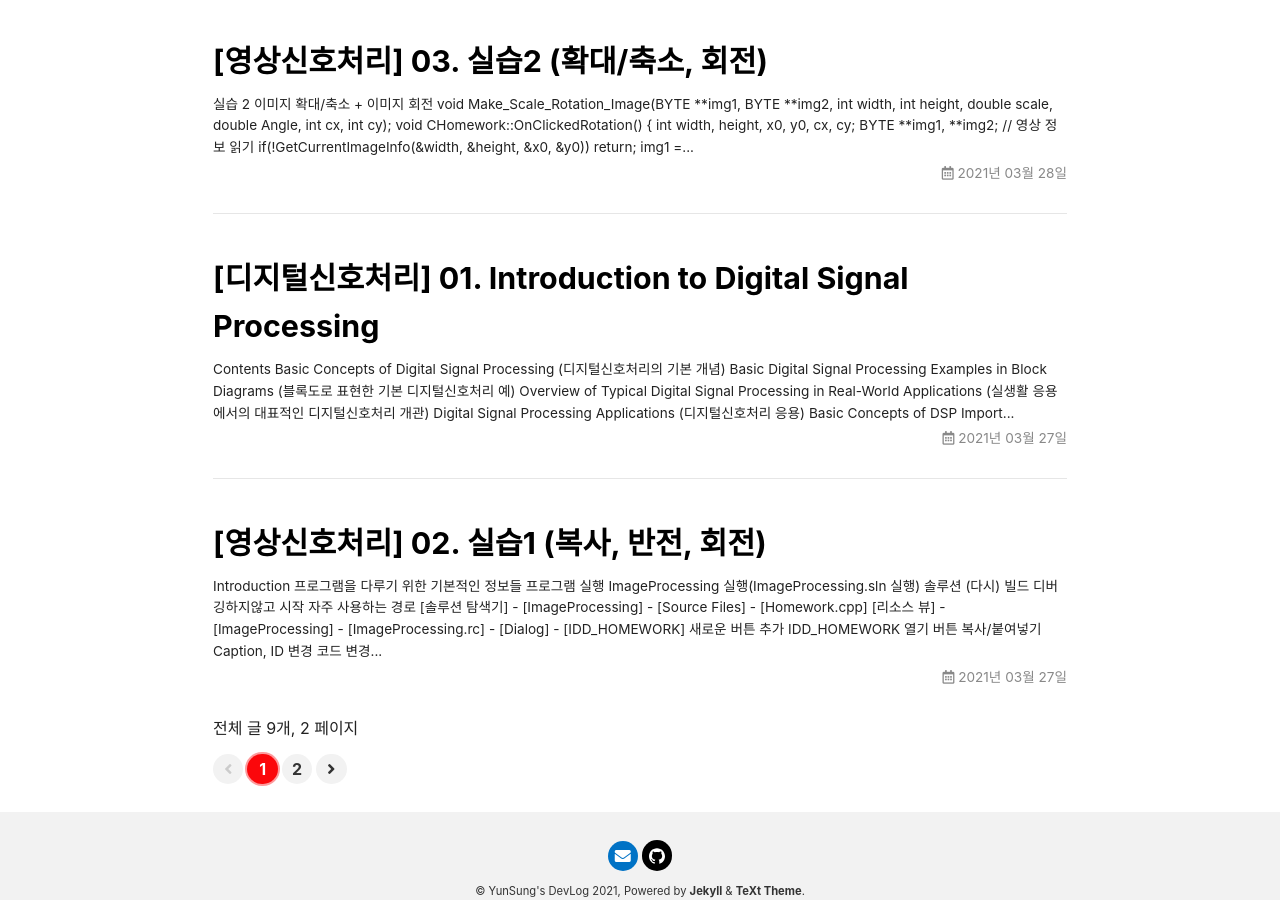
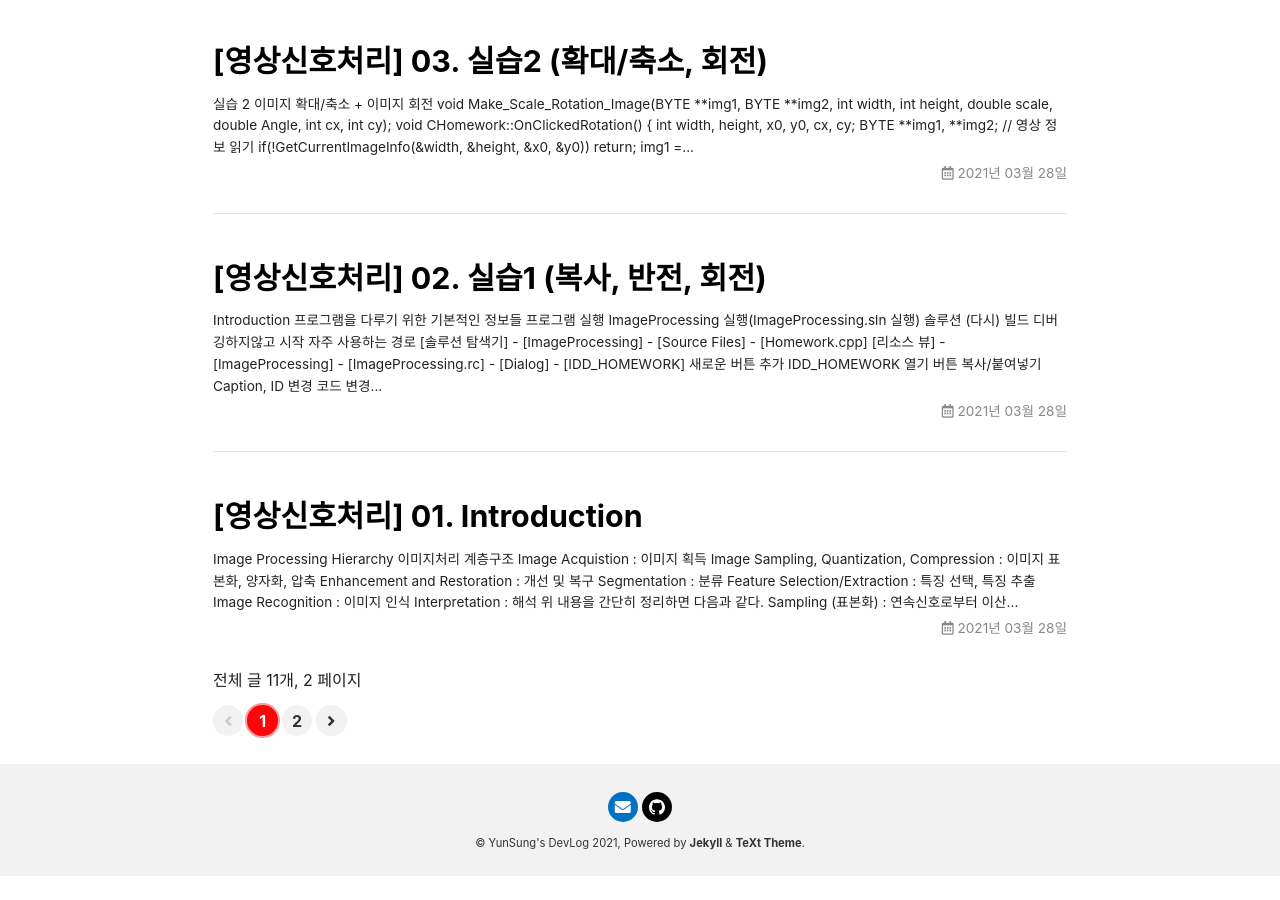
Before and after one commit to YunSung-Choi97/YunSung-Choi97.github.io, a Jekyll site: the page built from index.html, in a window 1280 px wide and 900 px high, scrolled down 1196 px. Built offline with Jekyll 4.4.1, drawn with Linux system fonts in a browser that asks for light colours; nearby versions of some CDN libraries; the list of posts is cut into pages by our own code; after the commit the page ends 2072 px from its top, so only the background shows below that; part of the change alters nothing that is shown.

Commit message:
Digital Image Processing 01 ~ 03

````diff
--- /dev/null
+++ b/_posts/Digital Image Processing/2021-03-28-DIP01.md
@@ -0,0 +1,61 @@
+---
+title: "[영상신호처리] 01. Introduction"
+layout: article
+aside: false
+sidebar: false
+categories: [KyungHee Univ., C++, Digital Image Processing]
+license: false
+show_subscribe: false
+show_title: true
+---
+
+## Image Processing Hierarchy
+
+### 이미지처리 계층구조
+
+![슬라이드0001](https://user-images.githubusercontent.com/79047370/112719892-b3aaed80-8f3e-11eb-86df-884c5e9a2aa3.jpg)
+
+- Image Acquistion : 이미지 획득
+- Image Sampling, Quantization, Compression : 이미지 표본화, 양자화, 압축
+- Enhancement and Restoration : 개선 및 복구
+- Segmentation : 분류
+- Feature Selection/Extraction : 특징 선택, 특징 추출
+- Image Recognition : 이미지 인식
+- Interpretation : 해석
+
+위 내용을 간단히 정리하면 다음과 같다.
+
+> Sampling (표본화) : 연속신호로부터 이산신호를 얻어내는 과정<br>
+ Quantization (양자화) : 이산신호로부터 디지털신호로 변환하는 과정<br>
+ Compression : 데이터를 압축하는 과정<br>
+ Enhancement and Restoration : 흐릿한 부분을 선명하게, 노이즈가 많은 부분을 노이즈가 적게 만드는 과정이다. 조금 더 좋게 바꾸는 것과 원래와 비슷하게 바꾸는 것이라는 점에서 둘은 다른 점이 꽤나 있다.<br>
+ Segmentation : 이미지를 분류하는 과정으로 객체들, 배경 등을 구분한다.<br>
+ Feature Selection/Extraction : 얻어낸 데이터들이 유용한 데이터인지 확인하고 추출해낸다.<br>
+ Image Recognition : 추출한 데이터를 기반으로 이미지를 인식한다.
+ Interpretation : 식별하고 추출한 데이터를 조사한다.
+
+여러 단계들 중 아래쪽 단계들은 요즘 Computer Vision에서 굉장히 중요한 부분이다. Deep Learning은 Computer Vision 기술을 구현하는 방법 중 하나이다.
+![슬라이드0002](https://user-images.githubusercontent.com/79047370/112719893-b4dc1a80-8f3e-11eb-91c0-764ca4863a8a.jpg)
+![슬라이드0003](https://user-images.githubusercontent.com/79047370/112719894-b4dc1a80-8f3e-11eb-96f4-227bce47ab3a.jpg)
+이미지의 화소수, 양자화 값이 작아지게 되면 이미지의 품질, 선명도가 떨어지게 된다. 하지만 데이터가 축소된다는 장점이 있다.
+
+<br>
+
+## Affine Transformation
+
+### 아핀 변환의 기본적인 형태
+
+![슬라이드0004](https://user-images.githubusercontent.com/79047370/112719895-b574b100-8f3e-11eb-8c1b-bd276f0b5798.jpg)
+
+### 기본적인 기하하적 변환 3가지
+
+- Translation (이동)
+- Scaling (확대, 축소)
+- Rotation (회전)
+
+![슬라이드0005](https://user-images.githubusercontent.com/79047370/112719897-b60d4780-8f3e-11eb-85f8-0f459d9b703b.jpg)
+![슬라이드0006](https://user-images.githubusercontent.com/79047370/112719898-b6a5de00-8f3e-11eb-8e5f-e780fc463997.jpg)
+![슬라이드0007](https://user-images.githubusercontent.com/79047370/112719900-b6a5de00-8f3e-11eb-8da6-0d002edfc34e.jpg)
+
+위 3가지 변환은 아래와 같이 동시에 나타낼 수 있다.
+![슬라이드0008](https://user-images.githubusercontent.com/79047370/112719901-b73e7480-8f3e-11eb-9dc4-53a7af5dc3f0.jpg)
--- /dev/null
+++ b/_posts/Digital Image Processing/2021-03-28-DIP02.md
@@ -0,0 +1,227 @@
+---
+title: "[영상신호처리] 02. 실습1 (복사, 반전, 회전)"
+layout: article
+aside: false
+sidebar: false
+categories: [KyungHee Univ., C++, Digital Image Processing]
+license: false
+show_subscribe: false
+show_title: true
+---
+
+## Introduction
+
+### 프로그램을 다루기 위한 기본적인 정보들
+
+프로그램 실행
+1. ImageProcessing 실행(ImageProcessing.sln 실행)
+2. 솔루션 (다시) 빌드
+3. 디버깅하지않고 시작
+
+자주 사용하는 경로
+1. [솔루션 탐색기] - [ImageProcessing] - [Source Files] - [Homework.cpp]
+2. [리소스 뷰] - [ImageProcessing] - [ImageProcessing.rc] - [Dialog] - [IDD_HOMEWORK]
+
+새로운 버튼 추가
+1. IDD_HOMEWORK 열기
+2. 버튼 복사/붙여넣기
+3. Caption, ID 변경
+4. 코드 변경 (우클릭 > 클래스 마법사 > 개체 ID 선택 > 메시지 선택 > 처리기 추가 > 코드 편집)
+
+<br>
+
+## 실습 1
+
+### 이미지 복사
+
+```cpp
+void CHomework::OnCopy()
+{
+	int width, height, x0, y0;
+	BYTE **img1;
+
+	// 영상 정보 읽기
+	if(!GetCurrentImageInfo(&width, &height, &x0, &y0)) return;
+
+	img1 = cmatrix(height, width);
+
+	// 회색조 영상 읽기
+	GetCurrentImageGray(img1);
+
+	// 회색조 영상 출력
+	DisplayCimage2D(img1, width, height, x0+width, y0, true);
+
+	free_cmatrix(img1, height, width);
+}
+```
+
+### 이미지 반전
+
+```cpp
+void CHomework::OnClickedReverse()
+{
+	int width, height, x0, y0, x, y;
+	BYTE **img1;
+
+	// 영상 정보 읽기
+	if(!GetCurrentImageInfo(&width, &height, &x0, &y0)) return;
+
+	img1 = cmatrix(height, width);
+
+	// 회색조 영상 읽기
+	GetCurrentImageGray(img1);
+
+	// 이미지 반전
+	for (y = 0;  y < height; y++)
+	{
+		for (x = 0; x < width; x++)
+		{
+			img1[y][x] = 255 - img1[y][x];
+		}
+	}
+
+	// 회색조 영상 출력
+	DisplayCimage2D(img1, width, height, x0+width*2, y0, true);
+
+	free_cmatrix(img1, height, width);
+}
+```
+
+### 이미지 원점 회전 / 중점 회전
+
+```cpp
+void CHomework::OnClickedRotation()
+{
+	int width, height, x0, y0, x, y, xp, yp, cx, cy;
+	BYTE **img1, **img2, **img3;
+	double theta;
+
+	// 영상 정보 읽기
+	if(!GetCurrentImageInfo(&width, &height, &x0, &y0)) return;
+
+	img1 = cmatrix(height, width);
+	img2 = cmatrix(height, width);
+	img3 = cmatrix(height, width);
+
+	// 회색조 영상 읽기
+	GetCurrentImageGray(img1);
+
+	// 회전 각도 설정
+	theta = 30. * PI / 180.;
+
+	// 이미지 원점 회전
+	for (y = 0;  y < height; y++)
+	{
+		for (x = 0; x < width; x++)
+		{
+			xp = (int)(x*cos(theta) - y*sin(theta));
+			yp = (int)(x*sin(theta) + y*cos(theta));
+			if (xp >= 0 && xp < width && yp >= 0 && yp < height) img2[y][x] = img1[yp][xp];
+			else img2[y][x] = 0;
+		}
+	}
+
+	// 이미지 중점기준 회전
+	cx = (int)(width*0.5);
+	cy = (int)(width*0.5);
+	for (y = 0;  y < height; y++)
+	{
+		for (x = 0; x < width; x++)
+		{
+			xp = (int)((x-cx)*cos(theta) - (y-cy)*sin(theta)) + cx;
+			yp = (int)((x-cx)*sin(theta) + (y-cy)*cos(theta)) + cy;
+			if (xp >= 0 && xp < width && yp >= 0 && yp < height) img3[y][x] = img1[yp][xp];
+			else img3[y][x] = 0;
+		}
+	}
+
+	// 회색조 영상 출력
+	DisplayCimage2D(img2, width, height, x0 + width, y0, true);
+	DisplayCimage2D(img3, width, height, x0 + width*2, y0, true);
+
+	free_cmatrix(img1, height, width);
+	free_cmatrix(img2, height, width);
+	free_cmatrix(img3, height, width);
+}
+```
+
+<br>
+
+## 결과
+
+### 이미지 복사 / 이미지 반전 (Copy / Reverse)
+![CopyReverse](https://user-images.githubusercontent.com/79047370/112340547-fb920080-8d03-11eb-9a38-983cc8eb20ad.jpg)
+
+### 이미지 원점 회전 / 중점 회전 (Rotation)
+![Rotation](https://user-images.githubusercontent.com/79047370/112340554-fdf45a80-8d03-11eb-9b8d-2b441fef52ca.jpg)
+
+<br>
+
+## 잘못된 예
+
+### 회전
+
+```cpp
+void CHomework::OnClickedRotation()
+{
+	int width, height, x0, y0, x, y, xp, yp, cx, cy;
+	BYTE **img1, **img2, **img3, **img4;
+	double theta;
+
+	// 영상 정보 읽기
+	if(!GetCurrentImageInfo(&width, &height, &x0, &y0)) return;
+
+	img1 = cmatrix(height, width);
+	img2 = cmatrix(height, width);
+	img3 = cmatrix(height, width);
+	img4 = cmatrix(height, width);
+
+	// 회색조 영상 읽기
+	GetCurrentImageGray(img1);
+
+	// 회전 각도 설정
+	theta = 30. * PI / 180.;
+
+	// 이미지 회전
+	for (y = 0;  y < height; y++)
+	{
+		for (x = 0; x < width; x++)
+		{
+			xp = (int)(x*cos(theta) - y*sin(theta));
+			yp = (int)(x*sin(theta) + y*cos(theta));
+			if (xp >= 0 && xp < width && yp >= 0 && yp < height)
+            {
+                img2[yp][xp] = img1[y][x];
+                img3[y][x] = img1[yp][xp];
+                img4[y][x] = img1[yp][xp];
+            }
+			else
+            {
+                img4[y][x] = 0;
+            }
+		}
+	}
+
+	// 회색조 영상 출력
+	DisplayCimage2D(img2, width, height, x0, y0 + height, true);
+	DisplayCimage2D(img3, width, height, x0 + width, y0 + height * 2, true);
+	DisplayCimage2D(img4, width, height, x0 + width*2, y0 + height * 3, true);
+
+	free_cmatrix(img1, height, width);
+	free_cmatrix(img2, height, width);
+	free_cmatrix(img3, height, width);
+	free_cmatrix(img4, height, width);
+}
+```
+
+1. img2와 같이 회전시키게 되면 실수형에서 정수형으로 형변환 과정이 있고 이 과정에서 모든 점에 대해 이동시키지 못하게 되어, 결과적으로 이미지 내에 빈 점으로 나타나는 옮겨지지 못한 점들이 나타나게 된다.
+
+2. img3과 같이 회전시키게 되면 회전시킨 범위 바깥부분에 다른 데이터가 나타날 수 있다. 이것은 img2도 마찬가지이다.
+
+### 예시
+
+![ErrorRotation](https://user-images.githubusercontent.com/79047370/112340550-fcc32d80-8d03-11eb-9948-82f781b82990.JPG)
+![ErrorRotation2](https://user-images.githubusercontent.com/79047370/112340552-fd5bc400-8d03-11eb-97f0-cb9bd4284617.jpg)
+
+두 결과에 대하여, 두번째줄 첫번째 사진은 이미지에 검은 점들이 있는 것을 볼 수 있다.<br>
+또한, 첫번째 결과의 두번째줄 두번째 사진에서 원치않는 데이터인 흰 점들이 여러개 나타나고, 두번째 결과의 두번째줄 첫번째 사진에서는 많은 간섭이 일어난 것을 볼 수 있다.
````
Also changed, not shown: _posts/Digital Image Processing/2021-03-28-DIP03.md (line endings or trailing spaces).
